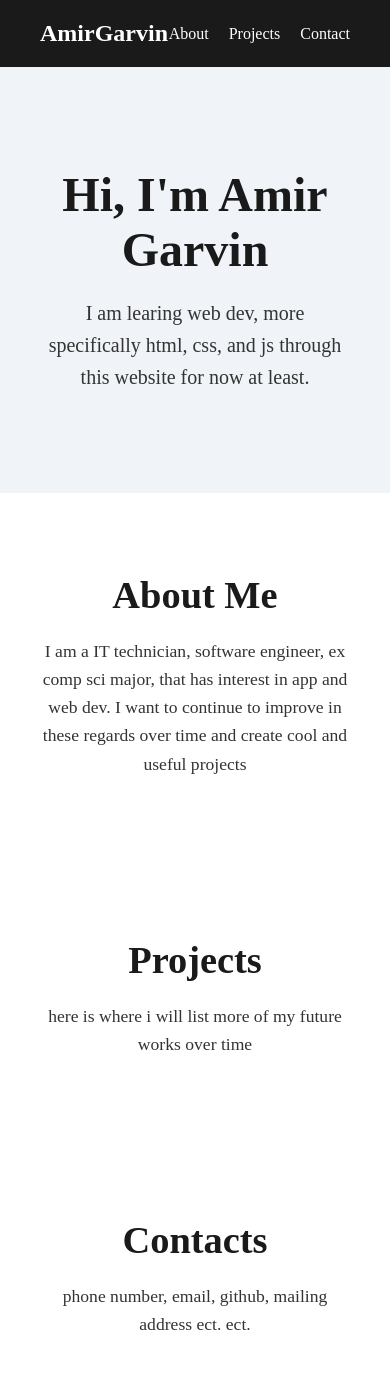
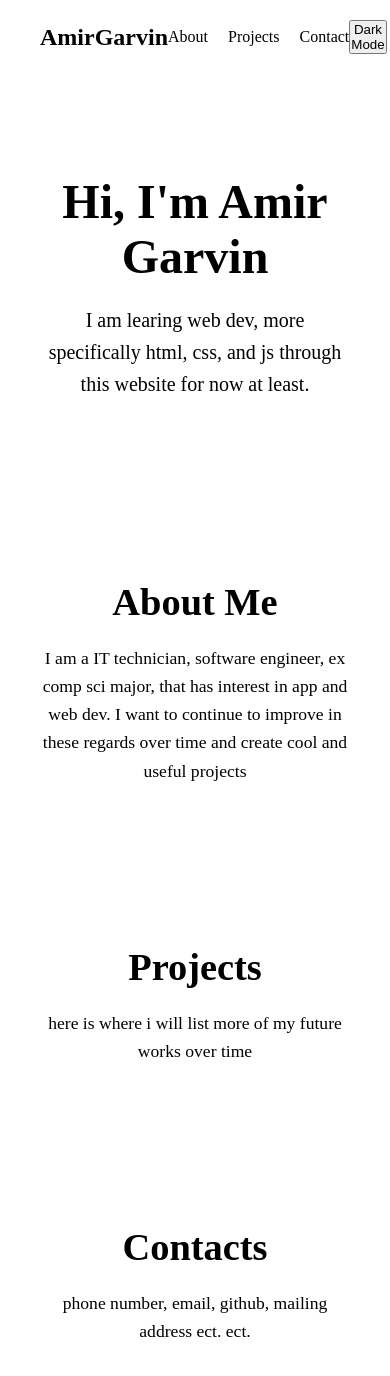
Before and after one commit to AmirGarvin/portfolio, a plain HTML site: page index.html in a window 390 px wide. Drawn offline with Linux system fonts and the light colour scheme.

Commit message:
added darkmode, resolved issue with structure, added color variables for the different sections

```diff
--- a/index.html
+++ b/index.html
@@ -18,6 +18,7 @@
     <li><a href="#projects">Projects</a></li>
     <li><a href="#contacts">Contact</a></li>
 </ul>
+<button id="theme-toggle">Dark Mode</button>
 </nav>
 </header>
 
@@ -40,5 +41,7 @@
   <h2>Contacts</h2>
   <p>phone number, email, github,  mailing address ect. ect. </p>
 </section>
+
+<script src="script.js"></script>
 </body>
 </html>
--- a/script.js
+++ b/script.js
@@ -0,0 +1,6 @@
+const toggleBtn = document.getElementById("theme-toggle");
+const body = document.body;
+
+toggleBtn.addEventListener("click", () => {
+    body.classList.toggle("dark-mode");
+});
--- a/style.css
+++ b/style.css
@@ -4,9 +4,22 @@
     box-sizing: border-box;
 }
 
+:root {
+  --bg-color: white;
+  --text-color: black;
+}
+body{
+  background-color: var(--bg-color);
+  color: var(--text-color);
+}
+.dark-mode{
+  --bg-color: #121212;
+  --text-color: #f0f0f0;
+}
+
 header {
-    background-color: #1a1a1a;
-    color: #ffffff;
+    background-color: var(--bg-color);
+    color: var(--text-color);
     padding: 20px 40px;
 }
 
@@ -25,7 +38,8 @@ nav ul {
 
 nav ul li a
 {
-    color: #ffffff;
+    background-color: var(--bg-color);
+    color: var(--text-color);
     text-decoration: none;
     font-weight: 500;
     transition: color 0,3s;
@@ -33,25 +47,25 @@ nav ul li a
 }
 
 nav ul li a:hover {
-    color: #00bcd4;
+    color: var(--text-color);
 }
 
 #hero {
   padding: 100px 40px;         /* lots of space top/bottom */
-  background-color: #f0f4f8;   /* light background to make it pop */
+  background-color: var(--bg-color);   /* light background to make it pop */
   text-align: center;           /* center the content */
 }
 
 #hero h2 {
   font-size: 3rem;             /* big heading */
   margin-bottom: 20px;
-  color: #1a1a1a;
+ color: var(--text-color);
 }
 
 #hero p {
   font-size: 1.25rem;
   line-height: 1.6;
-  color: #333333;
+  color: var(--text-color);
   max-width: 600px;           /* limit line length for readability */
   margin: 0 auto;             /* center the paragraph */
 }
@@ -59,20 +73,20 @@ nav ul li a:hover {
 #about
 {
 padding: 80px 40px;
-background-color: #ffffff;
+background-color: var(--bg-color);
 text-align: center;
 }
 
 #about h2 {
   font-size: 2.4rem;             /* big heading */
   margin-bottom: 20px;
-  color: #1a1a1a;
+  color: var(--text-color);
 }
 
 #about p {
   font-size: 1.1rem;
   line-height: 1.6;
-  color: #333333;
+  color: var(--text-color);
   max-width: 700px;           /* limit line length for readability */
   margin: 0 auto;
 }
@@ -80,20 +94,20 @@ text-align: center;
 #projects
 {
 padding: 80px 40px;
-background-color: #ffffff;
+background-color: var(--bg-color);
 text-align: center;
 }
 
 #projects  h2 {
   font-size: 2.4rem;             /* big heading */
   margin-bottom: 20px;
-  color: #1a1a1a;
+  color: var(--text-color);
 }
 
 #projects  p {
   font-size: 1.1rem;
   line-height: 1.6;
-  color: #333333;
+  color: var(--text-color);
   max-width: 700px;           /* limit line length for readability */
   margin: 0 auto;
 }
@@ -101,20 +115,20 @@ text-align: center;
 #contacts
 {
 padding: 80px 40px;
-background-color: #ffffff;
+background-color: var(--bg-color);
 text-align: center;
 }
 
 #contacts  h2 {
   font-size: 2.4rem;             /* big heading */
   margin-bottom: 20px;
-  color: #1a1a1a;
+  color: var(--text-color);
 }
 
 #contacts  p {
   font-size: 1.1rem;
   line-height: 1.6;
-  color: #333333;
+  color: var(--text-color);
   max-width: 700px;           /* limit line length for readability */
   margin: 0 auto;
 }
```
